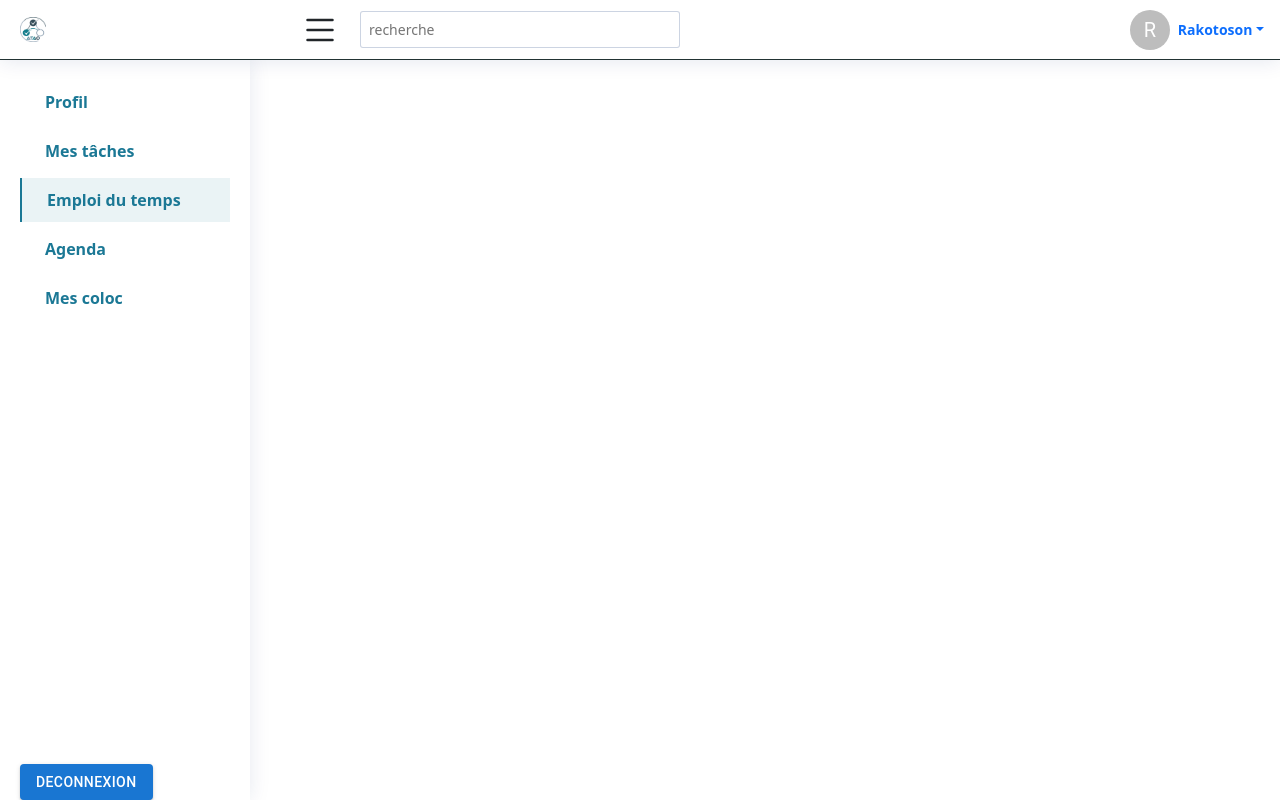
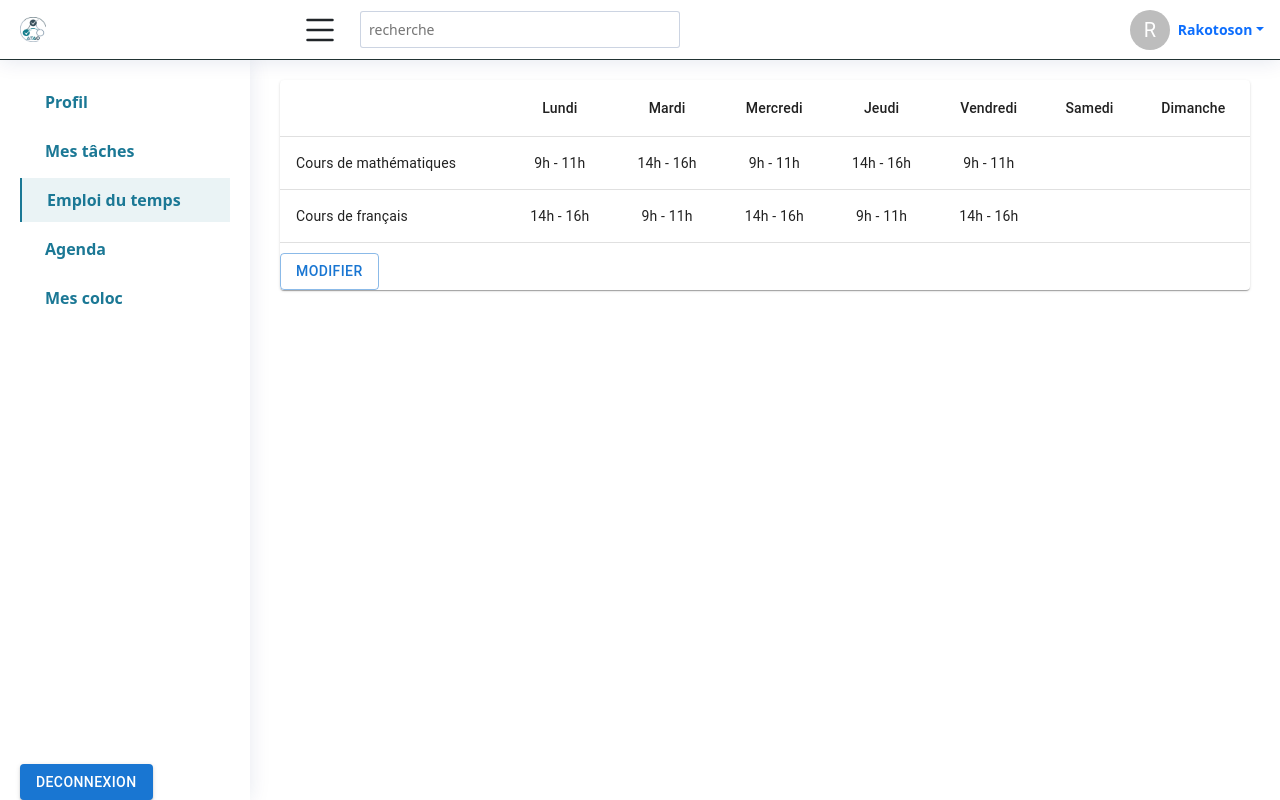
Before and after one commit to Shiro-cha/atao-front, a React (Create React App) app: page /emplois-du-temps in a window 1280 px wide. Built offline with nearby package versions, Linux system fonts and the light colour scheme.

Commit message:
Message by stp

```diff
--- a/src/components/EmploisDuTempsTable.js
+++ b/src/components/EmploisDuTempsTable.js
@@ -13,7 +13,7 @@ import {
 } from '@mui/material';
 
 const JOURS_SEMAINE = ['Lundi', 'Mardi', 'Mercredi', 'Jeudi', 'Vendredi', 'Samedi', 'Dimanche'];
-/**const data = [
+const data = [
   {
     name: 'Cours de mathématiques',
     Lundi: '9h - 11h',
@@ -35,10 +35,10 @@ const JOURS_SEMAINE = ['Lundi', 'Mardi', 'Mercredi', 'Jeudi', 'Vendredi', 'Samed
     Dimanche: ''
   },
   // plus de lignes pour d'autres cours
-];**/
+];
 
 
-function TableEmploiDuTemps({ data, onUpdate }) {
+function TableEmploiDuTemps({  onUpdate }) {
   const [isEditMode, setIsEditMode] = useState(false);
   const [modifiedData, setModifiedData] = useState(data);
 
@@ -111,7 +111,14 @@ function TableEmploiDuTemps({ data, onUpdate }) {
             </TableRow>
           ))}
         </TableBody>
-        <TableContainer component={Paper}>
+
+      </>
+    );
+  };
+
+  return(
+
+  <TableContainer component={Paper}>
       <Table>
         {renderTable()}
       </Table>
@@ -126,9 +133,9 @@ function TableEmploiDuTemps({ data, onUpdate }) {
         </div>
       )}
     </TableContainer>
-      </>
-    );
-  };
+
+  );
+
 
 
 }
```
